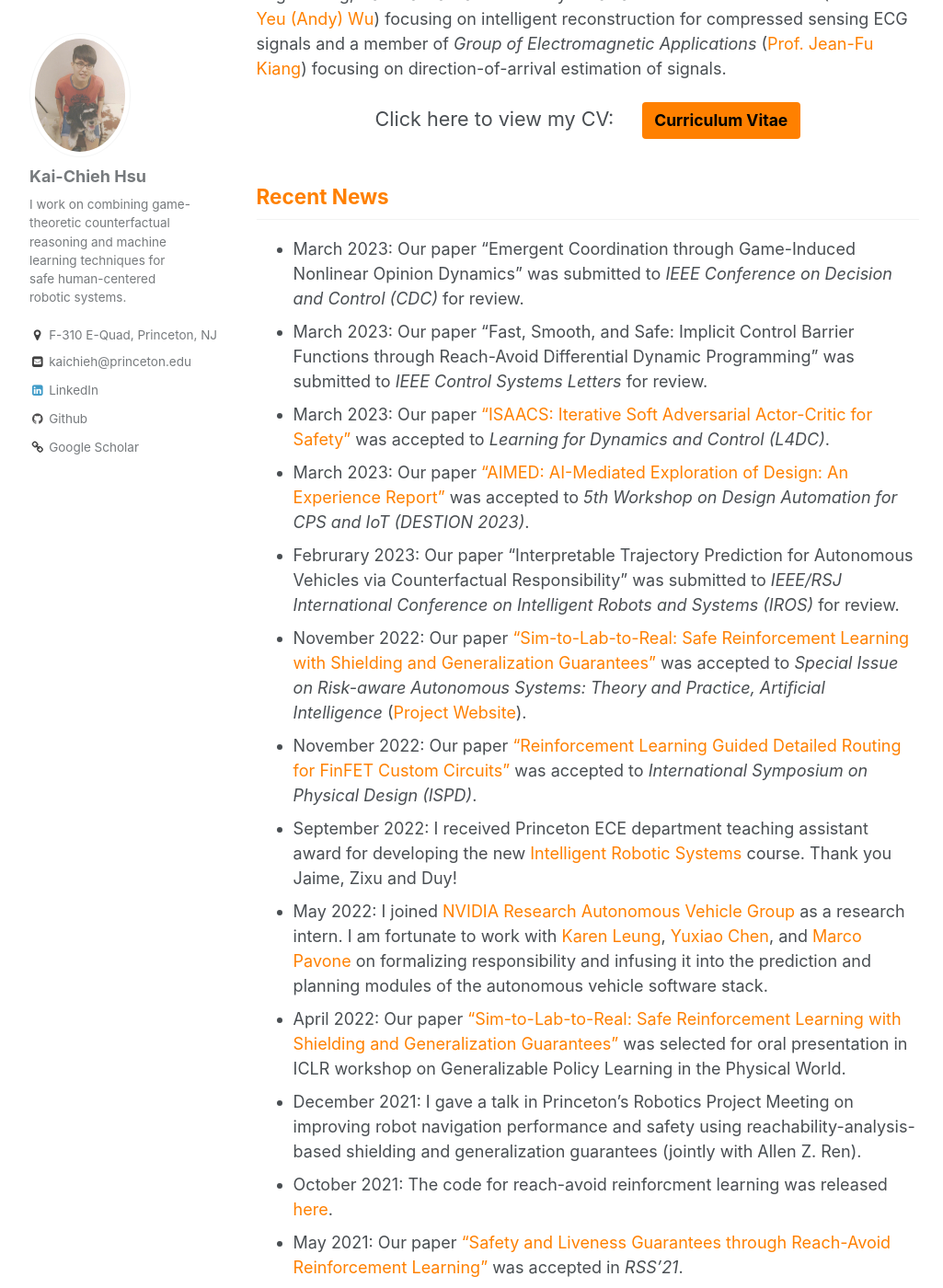
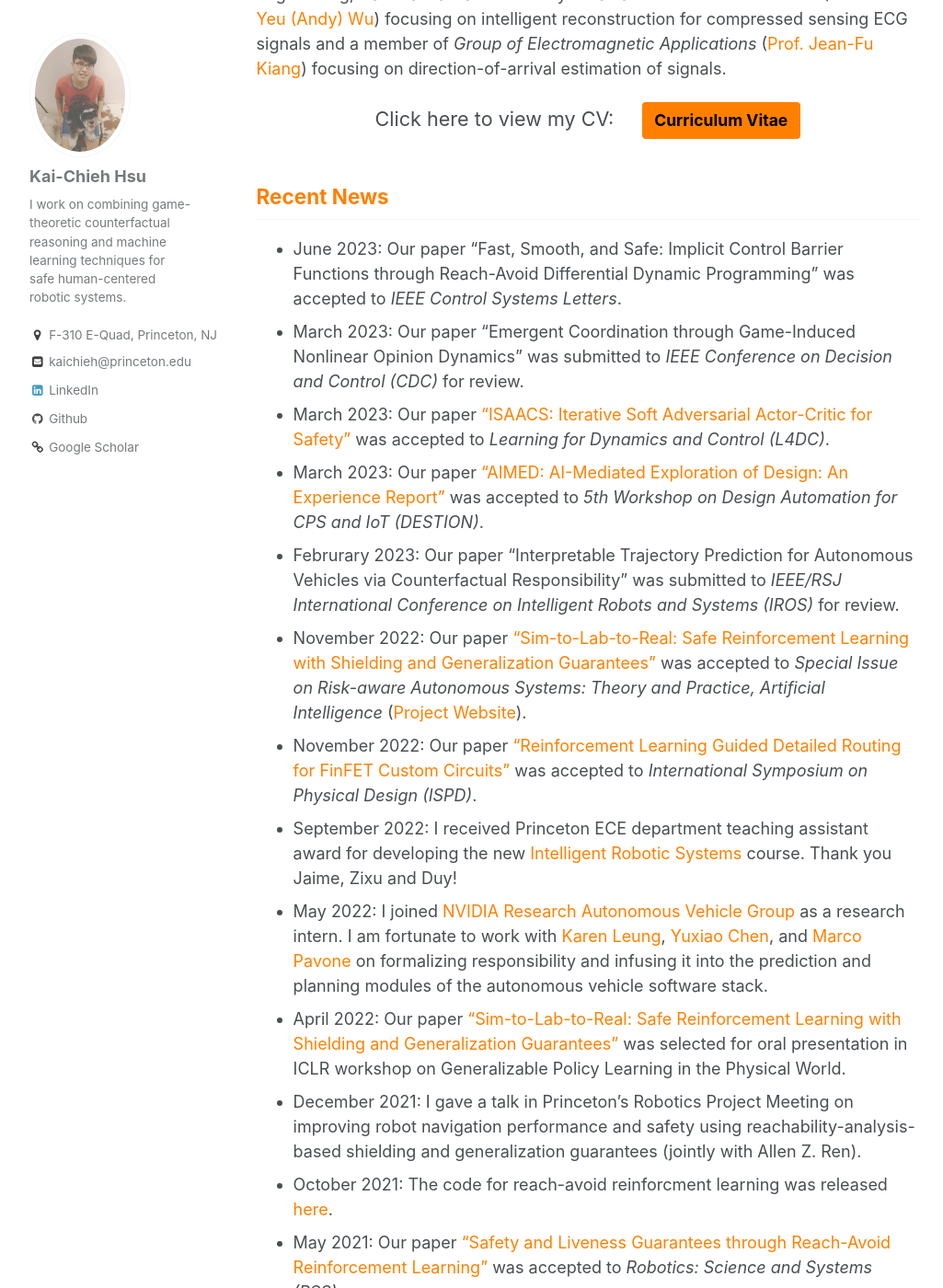
Before and after one commit to kaichiehhsu/kaichiehhsu.github.io, a Jekyll site: the page built from _pages/about.md, in a window 1280 px wide and 1400 px high, scrolled down 560 px. Shown: the whole window at 92% size, without its empty margins (26-1051 px from the left). Built offline with Jekyll 4.4.1, drawn with Linux system fonts in a browser that asks for light colours.

Commit message:
updatesnewsand cv

```diff
--- a/_pages/about.md
+++ b/_pages/about.md
@@ -32,20 +32,18 @@ I was a member of *Access LAB* (<a href="http://access.ee.ntu.edu.tw/" style="co
   Recent News
 </h2>
 
+* June 2023: Our paper "Fast, Smooth, and Safe: Implicit Control Barrier Functions through Reach-Avoid Differential Dynamic Programming" was accepted to *IEEE Control Systems Letters*.
 * March 2023: Our paper "Emergent Coordination through Game-Induced Nonlinear Opinion Dynamics" was submitted to *IEEE Conference on Decision and Control (CDC)* for review.
-* March 2023: Our paper "Fast, Smooth, and Safe: Implicit Control Barrier Functions through Reach-Avoid Differential Dynamic Programming" was submitted to *IEEE Control Systems Letters* for review.
-* March 2023: Our paper <a href="https://saferoboticslab.github.io/ISAACS/" style="color: rgb(255, 128, 0)">"ISAACS: Iterative Soft Adversarial Actor-Critic for Safety"</a> was accepted to *Learning for Dynamics and Control (L4DC)*.
-* March 2023: Our paper <a href="https://dl.acm.org/doi/10.1145/3576914.3589205" style="color: rgb(255, 128, 0)">"AIMED: AI-Mediated Exploration of Design: An Experience Report"</a>  was accepted to *5th Workshop on Design Automation for CPS and IoT (DESTION 2023)*.
+* March 2023: Our paper <a href="https://saferobotics.princeton.edu/research/isaacs" style="color: rgb(255, 128, 0)">"ISAACS: Iterative Soft Adversarial Actor-Critic for Safety"</a> was accepted to *Learning for Dynamics and Control (L4DC)*.
+* March 2023: Our paper <a href="https://dl.acm.org/doi/10.1145/3576914.3589205" style="color: rgb(255, 128, 0)">"AIMED: AI-Mediated Exploration of Design: An Experience Report"</a>  was accepted to *5th Workshop on Design Automation for CPS and IoT (DESTION)*.
 * Februrary 2023: Our paper "Interpretable Trajectory Prediction for Autonomous Vehicles via Counterfactual Responsibility" was submitted to *IEEE/RSJ International Conference on Intelligent Robots and Systems (IROS)* for review.
-* November 2022: Our paper <a href="https://www.sciencedirect.com/science/article/abs/pii/S0004370222001515" style="color: rgb(255, 128, 0)">"Sim-to-Lab-to-Real: Safe Reinforcement Learning with Shielding and Generalization Guarantees"</a> was accepted to *Special Issue on Risk-aware Autonomous Systems: Theory and Practice, Artificial Intelligence* (<a href="https://saferoboticslab.github.io/SimLabReal/" style="color: rgb(255, 128, 0)">Project Website</a>).
+* November 2022: Our paper <a href="https://saferoboticslab.github.io/SimLabReal/" style="color: rgb(255, 128, 0)">"Sim-to-Lab-to-Real: Safe Reinforcement Learning with Shielding and Generalization Guarantees"</a> was accepted to *Special Issue on Risk-aware Autonomous Systems: Theory and Practice, Artificial Intelligence* (<a href="https://saferoboticslab.github.io/SimLabReal/" style="color: rgb(255, 128, 0)">Project Website</a>).
 * November 2022: Our paper <a href="https://dl.acm.org/doi/10.1145/3569052.3571874" style="color: rgb(255, 128, 0)">"Reinforcement Learning Guided Detailed Routing for FinFET Custom Circuits"</a> was accepted to *International Symposium on Physical Design (ISPD)*.
 * September 2022: I received Princeton ECE department teaching assistant award for developing the new <a href="https://ece.princeton.edu/news/robot-trucks-drive-students-solve-real-problems-modern-robotics" style="color: rgb(255, 128, 0)">Intelligent Robotic Systems</a> course. Thank you Jaime, Zixu and Duy!
 * May 2022: I joined <a href="https://nvr-avg.github.io/" style="color: rgb(255, 128, 0)">NVIDIA Research Autonomous Vehicle Group</a> as a research intern. I am fortunate to work with <a href="http://faculty.washington.edu/kymleung/" style="color: rgb(255, 128, 0)">Karen Leung</a>, <a href="https://nvr-avg.github.io/author/yuxiao-chen/" style="color: rgb(255, 128, 0)">Yuxiao Chen</a>, and <a href="https://web.stanford.edu/~pavone/" style="color: rgb(255, 128, 0)">Marco Pavone</a> on formalizing responsibility and infusing it into the prediction and planning modules of the autonomous vehicle software stack.
-* April 2022: Our paper <a href="https://arxiv.org/abs/2201.08355" style="color: rgb(255, 128, 0)">"Sim-to-Lab-to-Real: Safe Reinforcement Learning with Shielding and Generalization Guarantees"</a> was selected for oral presentation in ICLR workshop on Generalizable Policy Learning in the Physical World.
-<!-- <a href="https://ai-workshops.github.io/generalizable-policy-learning-in-the-physical-world/" style="color: rgb(255, 128, 0)">ICLR workshop on Generalizable Policy Learning in the Physical World</a> -->
-<!-- * Jan 2022: Our new preprint paper <a href="https://arxiv.org/abs/2201.08355" style="color: rgb(255, 128, 0)">"Sim-to-Lab-to-Real: Safe Reinforcement Learning with Shielding and Generalization Guarantees"</a> was on arXiv (<a href="https://sites.google.com/princeton.edu/sim-to-lab-to-real" style="color: rgb(255, 128, 0)">Project Website</a>). -->
+* April 2022: Our paper <a href="https://saferoboticslab.github.io/SimLabReal/" style="color: rgb(255, 128, 0)">"Sim-to-Lab-to-Real: Safe Reinforcement Learning with Shielding and Generalization Guarantees"</a> was selected for oral presentation in ICLR workshop on Generalizable Policy Learning in the Physical World.
 * December 2021: I gave a talk in Princeton's Robotics Project Meeting on improving robot navigation performance and safety using reachability-analysis-based shielding and generalization guarantees (jointly with Allen Z. Ren).
 * October 2021: The code for reach-avoid reinforcment learning was released <a href="https://github.com/SafeRoboticsLab/safety_rl" style="color: rgb(255, 128, 0)">here</a>.
-* May 2021: Our paper <a href="https://arxiv.org/abs/2112.12288" style="color: rgb(255, 128, 0)">"Safety and Liveness Guarantees through Reach-Avoid Reinforcement Learning"</a> was accepted in *RSS'21*.
+* May 2021: Our paper <a href="https://saferobotics.princeton.edu/research/reach-avoid-rl" style="color: rgb(255, 128, 0)">"Safety and Liveness Guarantees through Reach-Avoid Reinforcement Learning"</a> was accepted to *Robotics: Science and Systems (RSS)*.
 * April 2021: I passed my general exam (<a href="https://kaichiehhsu.github.io/posts/general" style="color: rgb(255, 128, 0)">Abstract</a>).
 * July 2020: Our paper <a href="https://ieeexplore.ieee.org/document/9131803?fbclid=IwAR3f-I6_L-uqGiHDsFOakNSB4ftMwMWpVJp1IQAyWYX_mSCGwSEK1Co2jB8" style="color: rgb(255, 128, 0)">"Low-Complexity On-demand Reconstruction for Compressively Sensed Problematic Signals"</a> was published in *IEEE Trans. on Signal Processing*.
```
Also changed, not shown: 1 other file.
